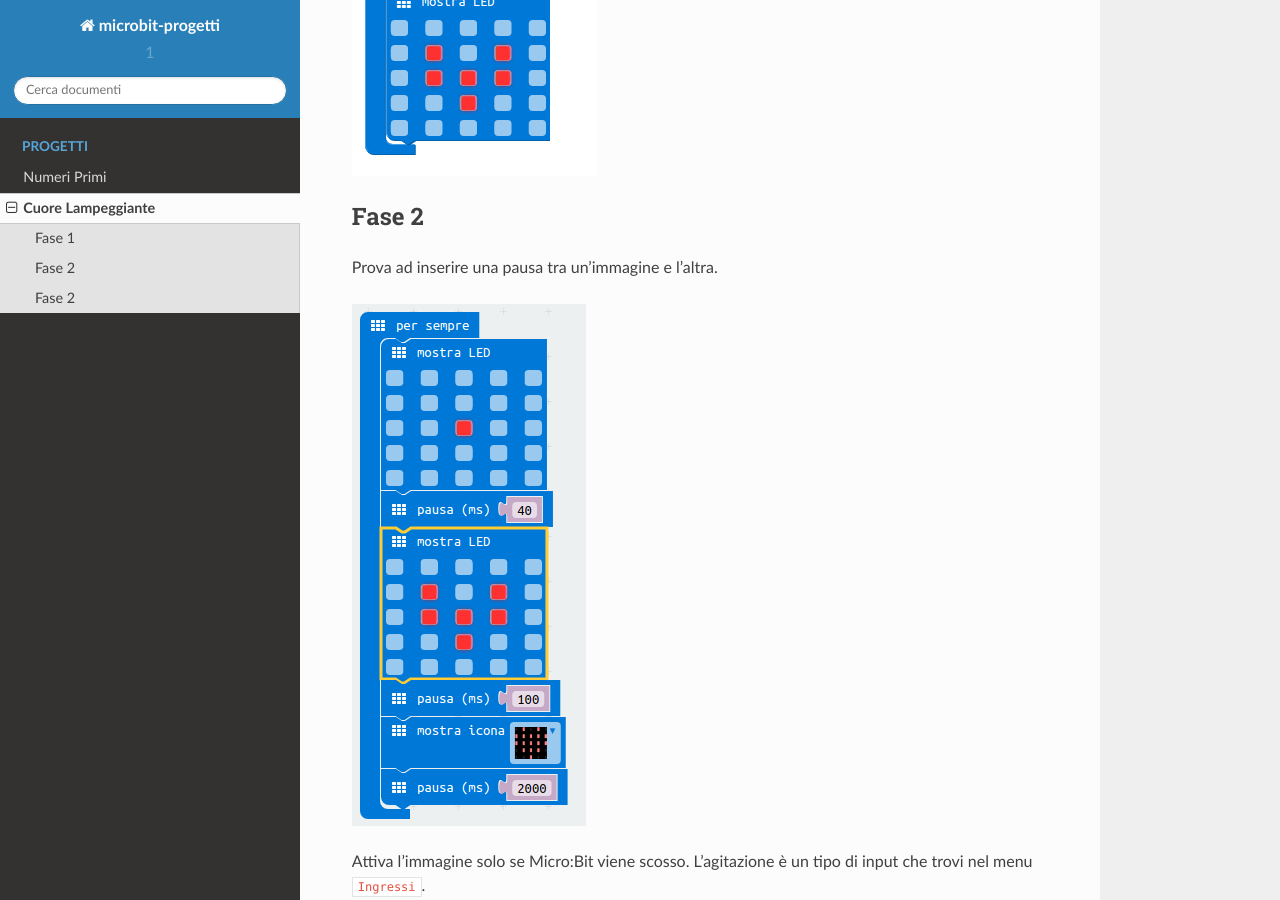
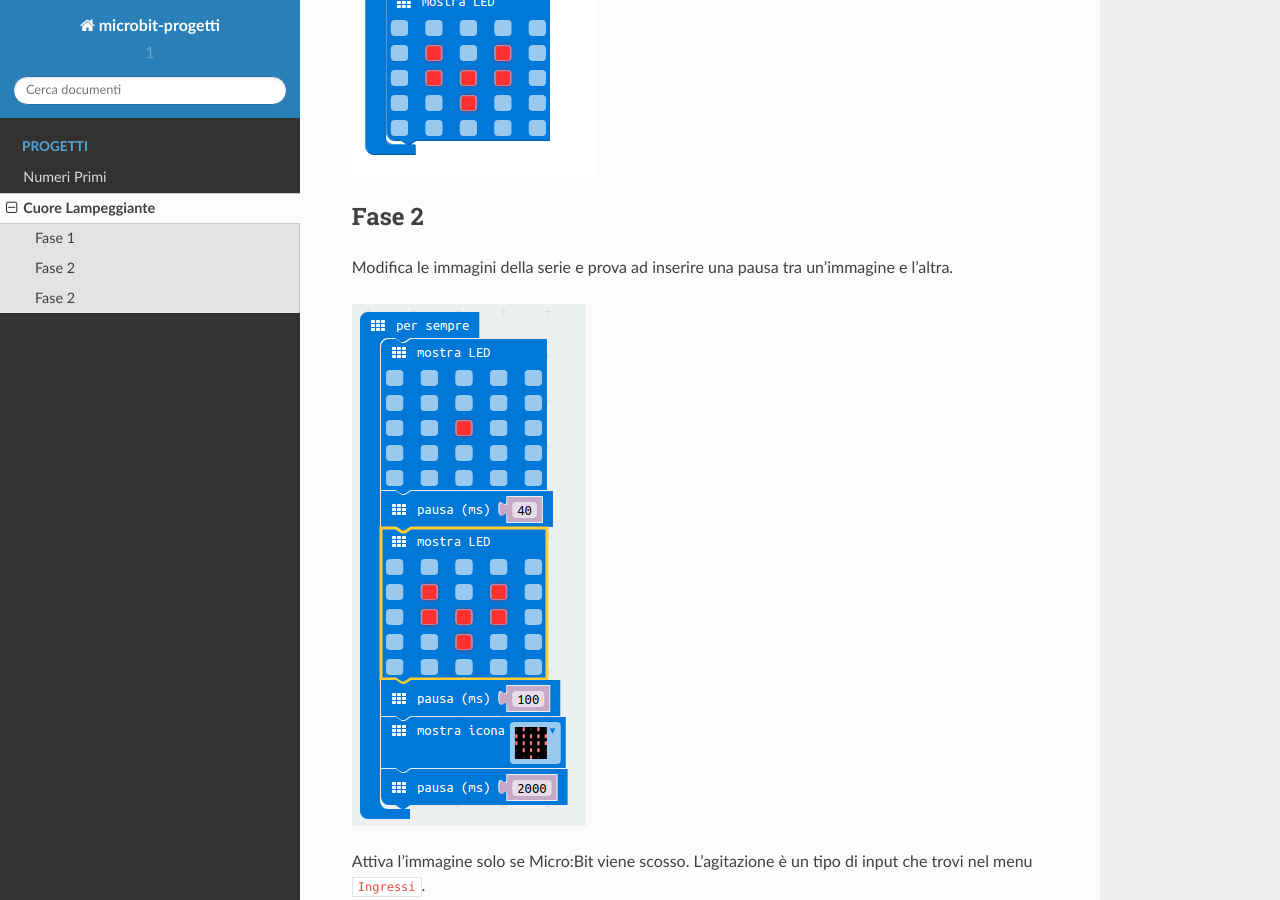
Before and after one commit to omartek/microBit-grandiprogetti, a Sphinx documentation site: the page built from docs/cuorelampeggiante.rst, in a window 1280 px wide and 900 px high, scrolled down 1302 px. Built offline with Sphinx 7.4.7 and the Read the Docs theme 2.0.0, drawn with Linux system fonts in a browser that asks for light colours.

Commit message:
Update cuorelampeggiante.rst

```diff
--- a/docs/cuorelampeggiante.rst
+++ b/docs/cuorelampeggiante.rst
@@ -18,10 +18,11 @@ Disegna una serie di tre cuori.
 Fase 2
 ++++++
 
-Prova ad inserire una pausa tra un'immagine e l'altra.
+Modifica le immagini della serie e prova ad inserire una pausa tra un'immagine e l'altra.
 
 .. image:: ./images/cuorelampeggiante_contempo.png
 
-Attiva l'immagine solo se Micro:Bit viene scosso. L'agitazione è un tipo di input che trovi nel menu ``Ingressi``.
+Attiva l'immagine solo se Micro:Bit viene scosso.
+L'agitazione è un tipo di input che trovi nel menu ``Ingressi``.
 
 .. image:: ./images/cuorelampeggiante_agitazione.png
```
